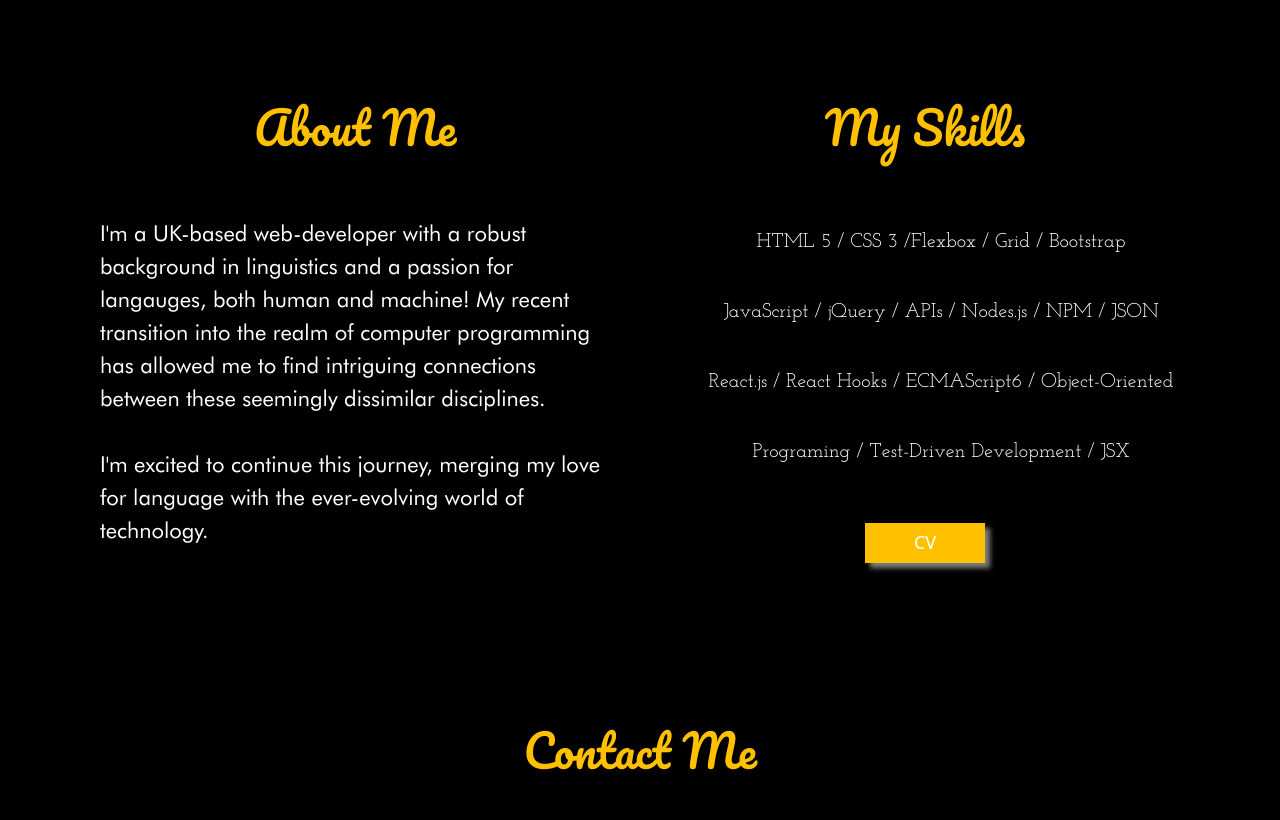
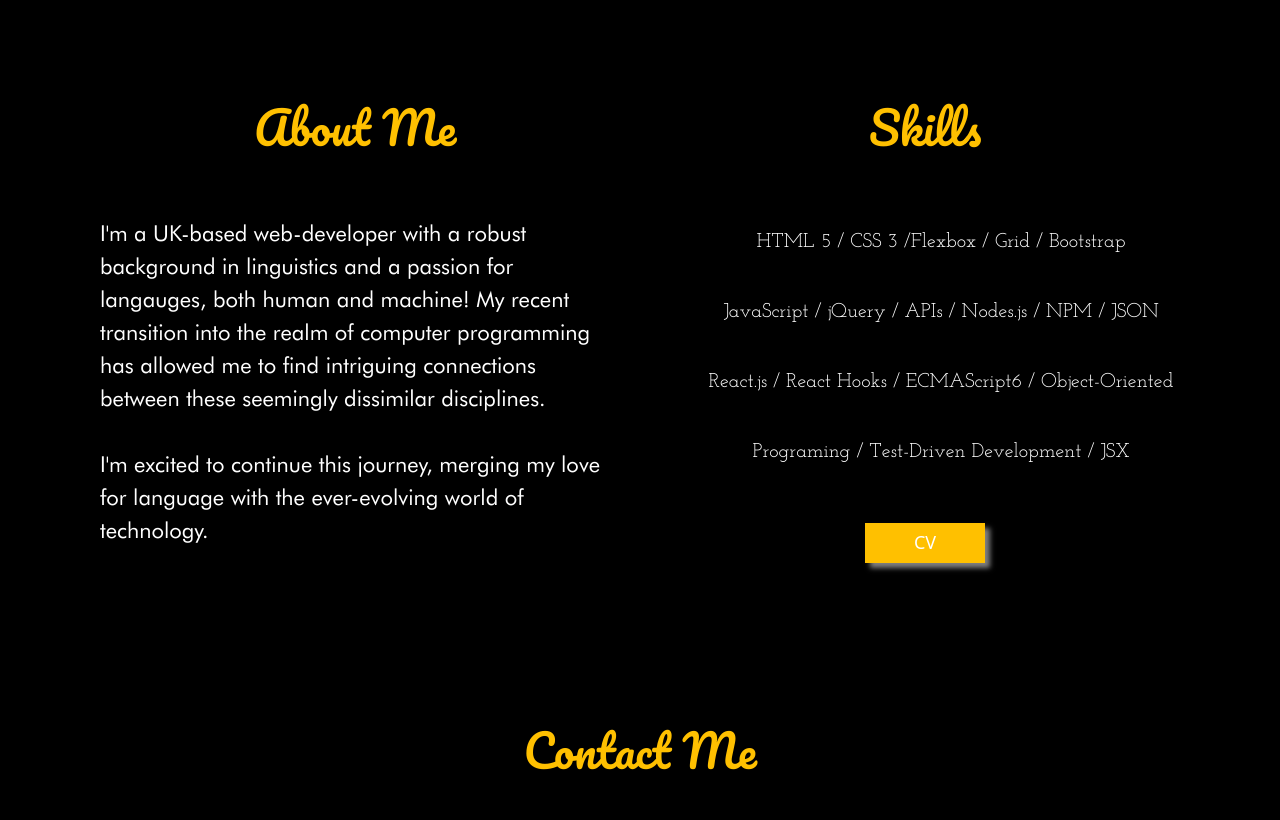
Before and after one commit to Lianna87/Bootstrap-Portfolio, a plain HTML site: page index.html in a window 1280 px wide. Shown: the part 1380-2200 px from the top of the page. Drawn offline with nearby package versions, Linux system fonts and the light colour scheme.

Commit message:
completed read me

```diff
--- a/index.html
+++ b/index.html
@@ -138,7 +138,7 @@
             </div>
 
             <div class="col">
-                    <h5>My Skills</h5>
+                    <h5>Skills</h5>
                     <ul class="skills-list">
                         <li>HTML 5 / CSS 3 /Flexbox / Grid /
                         Bootstrap</li>
```
Also changed, not shown: assets/images/app-screenshot-1.png (added), assets/images/app-screenshot-2.png (added), assets/images/app-screenshot-3.png (added), assets/images/app-screenshot-4.png (added), 3 other files.
